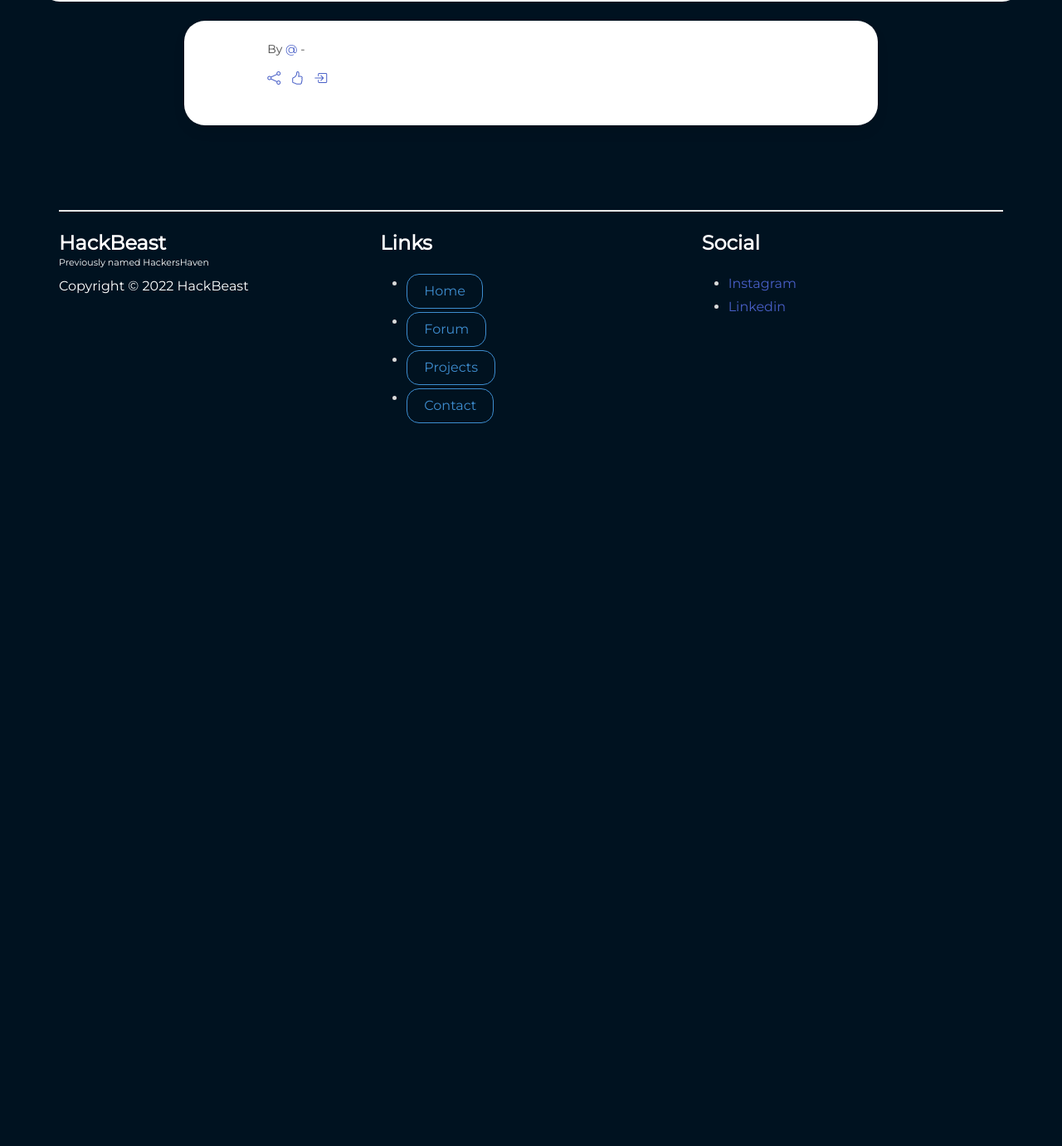
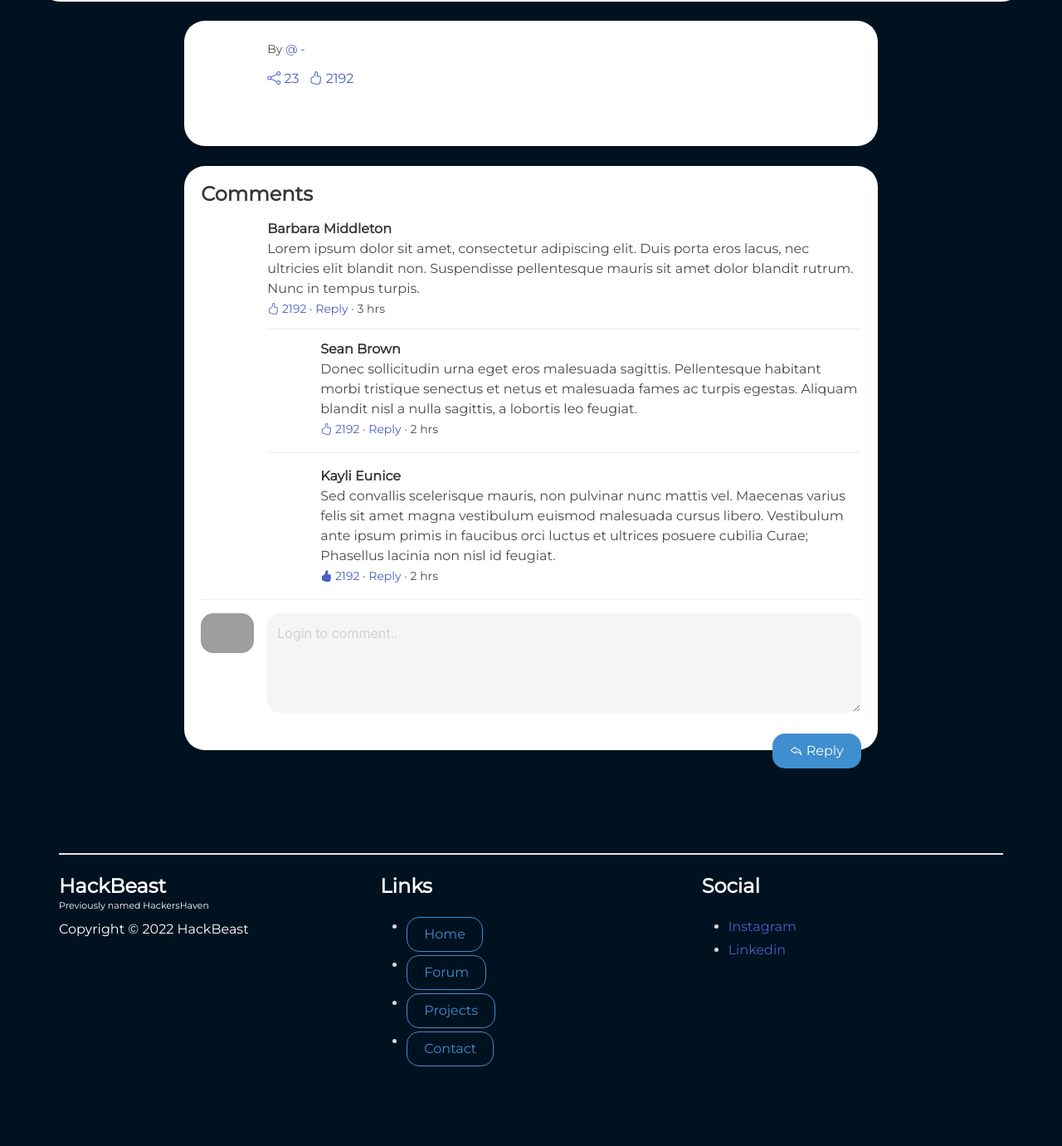
Before and after one commit to Rubinskiy/hackbeast, a Flask app: template templates/post.html in a window 1280 px wide. Shown: the part 67-1448 px from the top of the page at 83% size. Before the commit the page ends 577 px from the top, so only its background shows below. Run offline with Flask 2, Linux system fonts and the light colour scheme; the template is opened without the code that fills it, so the values that code supplies are empty; some libraries are stand-ins or nearby versions; grey boxes are pictures that could not be loaded.

Commit message:
Made comment section frontend

```diff
--- a/templates/post.html
+++ b/templates/post.html
@@ -2,6 +2,7 @@
 
 {% block head %}
     <title>Post</title>
+    <script src="https://cdn.jsdelivr.net/gh/google/code-prettify@master/loader/run_prettify.js"></script>
 {% endblock %}
 
 {% block body %}
@@ -35,13 +36,10 @@
                             <nav class="level is-mobile">
                                 <div class="level-left">
                                     <a class="level-item" aria-label="share">
-                                        <span class="bi bi-share"></span>
+                                        <span class="bi bi-share"></span>&nbsp;23
                                     </a>
                                     <a class="level-item" aria-label="like">
-                                        <span class="bi bi-hand-thumbs-up"></span>
-                                    </a>
-                                    <a class="level-item" aria-label="open">
-                                        <span class="bi bi-box-arrow-in-right"></span>
+                                        <span class="bi bi-hand-thumbs-up"></span>&nbsp;2192
                                     </a>
                                 </div>
                             </nav>
@@ -58,11 +56,102 @@
                             </p>
                         </div>
                     </article>
+                    <div style="padding-top: 25px;"></div>
                 </div>
+
+                <div class="box round">
+                    <p class="par title is-4">Comments</p>
+                    <div style="padding-top: 15px;"></div>
+                    <article class="media">
+
+                        <figure class="media-left">
+                          <p class="image is-64x64">
+                            <img src="{{data[3]}}" class="is-sway" alt="{{data[0]}}">
+                          </p>
+                        </figure>
+                        <div class="media-content">
+                          <div class="content">
+                            <p>
+                                <strong>Barbara Middleton</strong>
+                                <br>
+                                Lorem ipsum dolor sit amet, consectetur adipiscing elit. Duis porta eros lacus, nec ultricies elit blandit non. Suspendisse pellentesque mauris sit amet dolor blandit rutrum. Nunc in tempus turpis.
+                                <br>
+                                <small>
+                                    <a href="#" aria-label="like"><span class="bi bi-hand-thumbs-up"></span>&nbsp;2192</a> ·
+                                    <a>Reply</a> · 3 hrs
+                                </small>
+                            </p>
+                          </div>
+
+                          <article class="media">
+                            <figure class="media-left">
+                              <p class="image is-48x48">
+                                <img src="{{data[3]}}" class="is-sway" alt="{{data[0]}}">
+                              </p>
+                            </figure>
+                            <div class="media-content">
+                              <div class="content">
+                                <p>
+                                    <strong>Sean Brown</strong>
+                                    <br>
+                                    Donec sollicitudin urna eget eros malesuada sagittis. Pellentesque habitant morbi tristique senectus et netus et malesuada fames ac turpis egestas. Aliquam blandit nisl a nulla sagittis, a lobortis leo feugiat.
+                                    <br>
+                                    <small>
+                                        <a href="#" aria-label="like"><span class="bi bi-hand-thumbs-up"></span>&nbsp;2192</a> ·
+                                        <a>Reply</a> · 2 hrs
+                                    </small>
+                                </p>
+                              </div>
+                          </article>
+
+                            <article class="media">
+                                <figure class="media-left">
+                                    <p class="image is-48x48">
+                                        <img src="{{data[3]}}" class="is-sway" alt="{{data[0]}}">
+                                    </p>
+                                </figure>
+                                <div class="media-content">
+                                    <div class="content">
+                                        <p>
+                                            <strong>Kayli Eunice </strong>
+                                            <br>
+                                            Sed convallis scelerisque mauris, non pulvinar nunc mattis vel. Maecenas varius felis sit amet magna vestibulum euismod malesuada cursus libero. Vestibulum ante ipsum primis in faucibus orci luctus et ultrices posuere cubilia Curae; Phasellus lacinia non nisl id feugiat.
+                                            <br>
+                                            <small>
+                                                <a href="#" aria-label="like"><span class="bi bi-hand-thumbs-up-fill"></span>&nbsp;2192</a> ·
+                                                <a>Reply</a> · 2 hrs
+                                            </small>
+                                        </p>
+                                    </div>
+                                </div>
+                            </article>
+                        </div>
+                    </article>
+
+                    <article class="media">
+                        <figure class="media-left">
+                            <p class="image is-64x64">
+                                <img src="https://hackershaven.eu/images/hackeast.png" class="is-sway" alt="{{data[0]}}">
+                            </p>
+                        </figure>
+                        <div class="media-content">
+                          <div class="field">
+                            <p class="control">
+                                {% if session.token %}
+                                    <textarea class="textarea btn-round2" name="content" placeholder="Reply as @{{session.uname}}" rows="4" minlength="1" maxlength="600" required></textarea>
+                                {% else %}
+                                    <textarea class="textarea btn-round2" name="content" placeholder="Login to comment.." rows="4" minlength="1" maxlength="600" disabled required></textarea>
+                                {% endif %}
+                            </p>
+                          </div>
+                        </div>
+                    </article>
+                    <div style="padding-top: 25px;"></div>
+                    <a href="#" class="button is-info one btn-round is-pulled-right is-fixed-top"><span class="bi bi-reply"></span>&nbsp;Reply</a>
+                </div>
+
             </div>
             <div class="column"></div>
         </div>
     </div>
-    <script src="https://cdn.jsdelivr.net/gh/google/code-prettify@master/loader/run_prettify.js"></script>
-    <script data-brackets-id='140' src="https://google-code-prettify.googlecode.com/svn/loader/run_prettify.js?autoload=true&amp;skin=sunburst&amp;lang=css" defer="defer"></script>
 {% endblock %}
```
Also changed, not shown: 2 other files.
